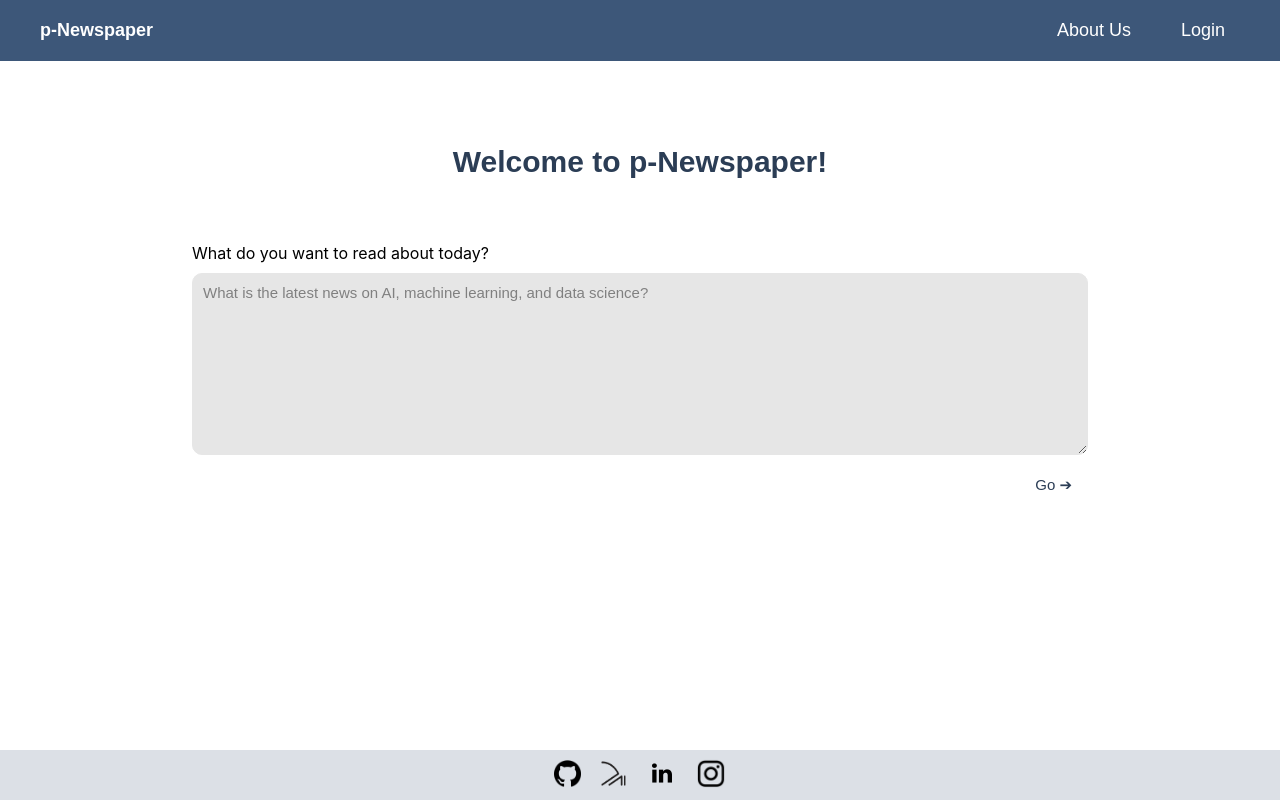
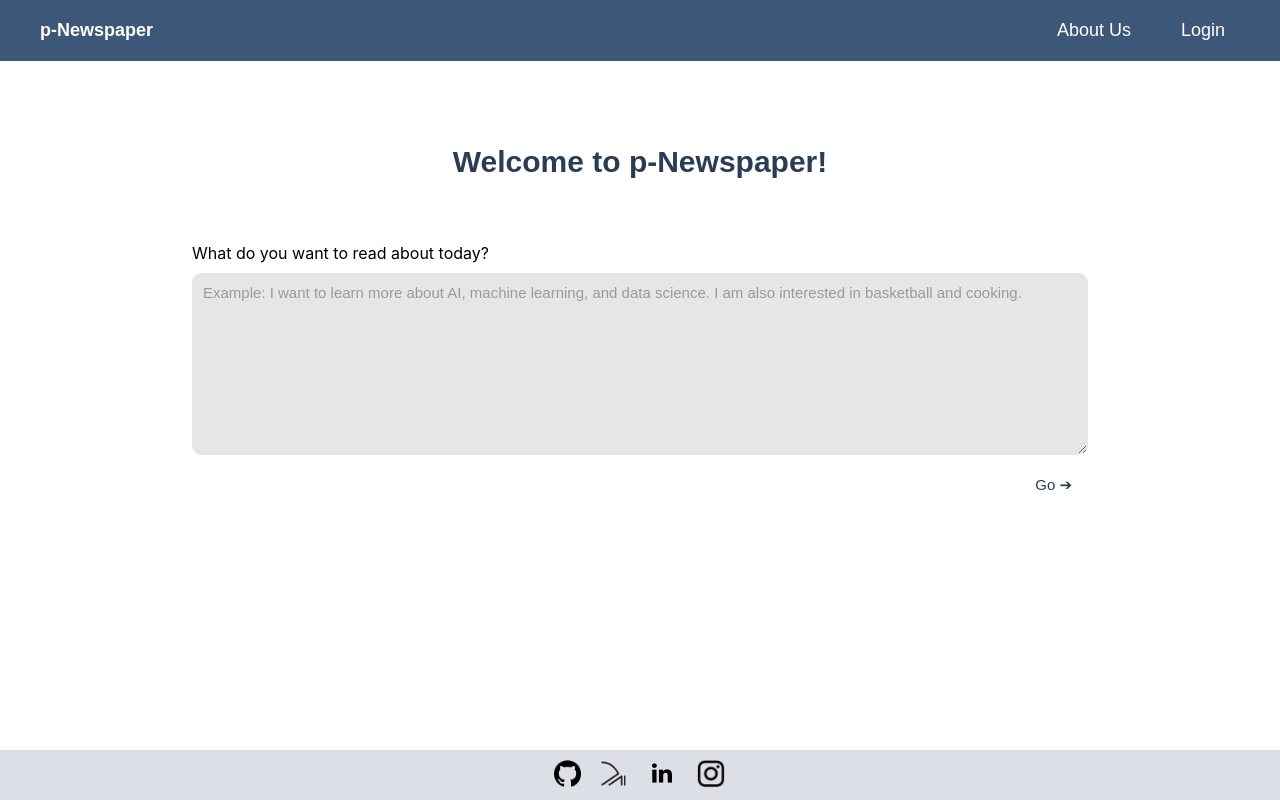
Before and after one commit to P-Newspaper/p-Newspaper, a React (Create React App) app in the folder frontend/: page / in a window 1280 px wide. Built offline with nearby package versions, Linux system fonts and the light colour scheme.

Commit message:
change prompt

```diff
--- a/frontend/src/components/NonUserLanding.js
+++ b/frontend/src/components/NonUserLanding.js
@@ -51,7 +51,7 @@ function NonUserLanding() {
               id="interests"
               value={interests}
               onChange={(e) => setInterests(e.target.value)}
-              placeholder="What is the latest news on AI, machine learning, and data science?"
+              placeholder="Example: I want to learn more about AI, machine learning, and data science. I am also interested in basketball and cooking."
               className="textarea-input"
             />
           </div>
--- a/frontend/src/styles/landingAndResults.css
+++ b/frontend/src/styles/landingAndResults.css
@@ -59,7 +59,7 @@
 }
 
 .textarea-input::placeholder {
-    color: grey;
+    color: rgb(154, 154, 154);
     font-family: 'Poppins' sans-serif;
     font-size: 15px;
 }
```
